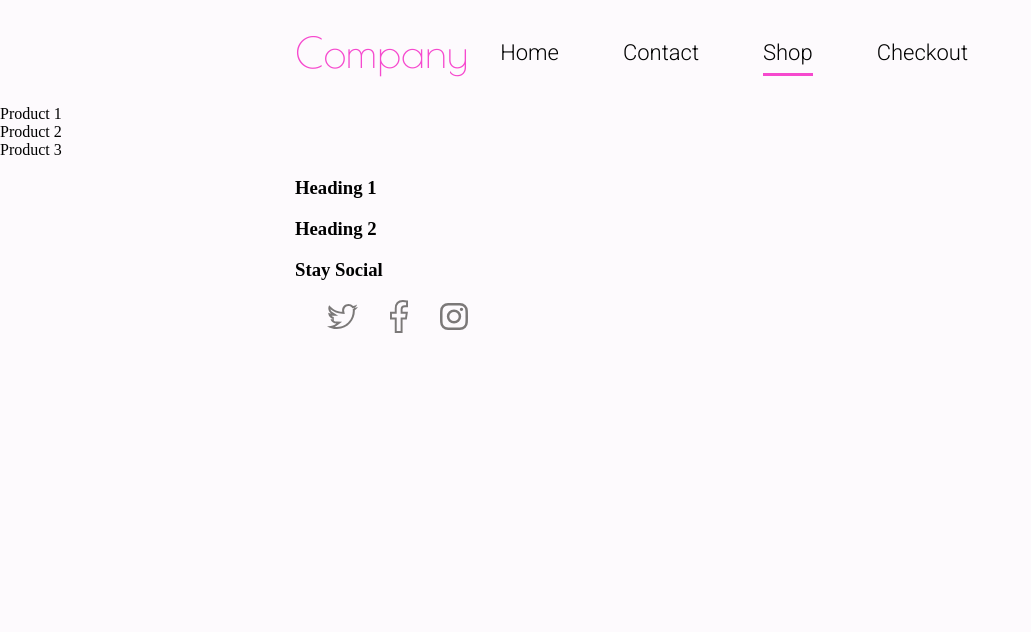
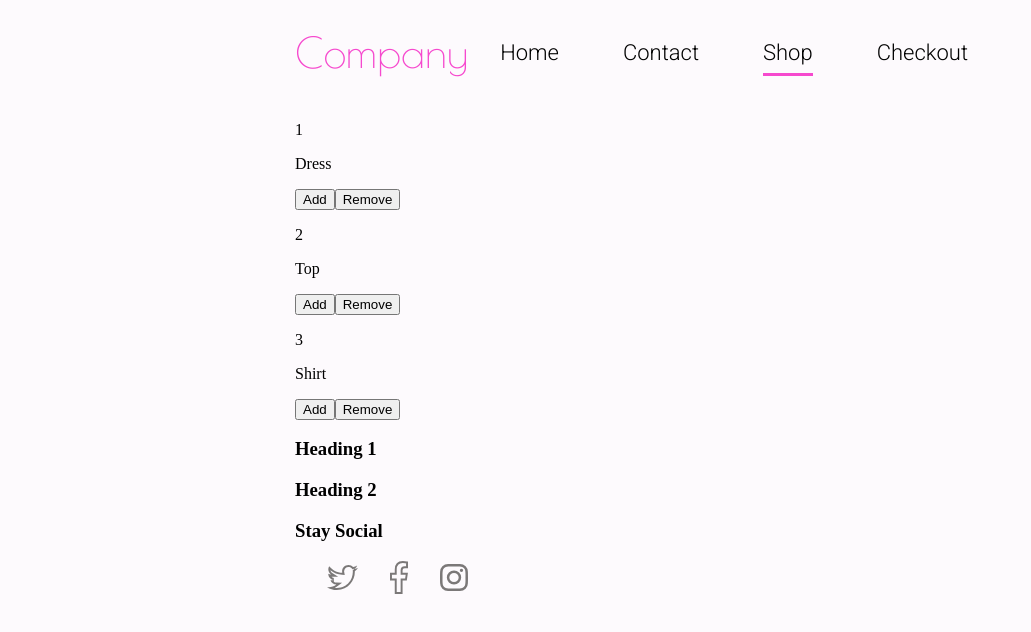
Before and after one commit to RahinF/shop, a React (Create React App) app: page /shop in a window 1280 px wide. Shown: the top 632 px of the page, without its empty margins (0-1031 px from the left). Built offline with nearby package versions, Linux system fonts and the light colour scheme.

Commit message:
added dummy items to shop, added provider and reducer for shopping cart functionality, product can add and remove items from cart

```diff
--- a/src/App.js
+++ b/src/App.js
@@ -6,23 +6,25 @@ import Home from "./Home";
 import Checkout from "./Checkout";
 import Shop from "./Shop";
 import Contact from "./Contact";
-import {GlobalStyle} from "./globalStyles"
+import { GlobalStyle } from "./globalStyles";
+import { CartProvider } from "./CartProvider";
+import reducer, { initialState } from "./cartReducer";
 
 function App() {
   return (
-    <>
-      <GlobalStyle/>
+    <CartProvider initialState={initialState} reducer={reducer}>
+      <GlobalStyle />
       <Router>
         <Header />
         <Switch>
-          <Route path='/' exact component={Home} />
-          <Route path='/checkout' component={Checkout} />
-          <Route path='/shop' component={Shop} />
-          <Route path='/contact' component={Contact} />
+          <Route path="/" exact component={Home} />
+          <Route path="/checkout" component={Checkout} />
+          <Route path="/shop" component={Shop} />
+          <Route path="/contact" component={Contact} />
         </Switch>
       </Router>
       <Footer />
-    </>
+    </CartProvider>
   );
 }
 
--- /dev/null
+++ b/src/CartProvider.js
@@ -0,0 +1,13 @@
+import { createContext, useContext, useReducer } from "react";
+
+export const CartContext = createContext();
+
+export const CartProvider = ({ reducer, initialState, children }) => {
+  return (
+    <CartContext.Provider value={useReducer(reducer, initialState)}>
+      {children}
+    </CartContext.Provider>
+  );
+};
+
+export const useCartContext = () => useContext(CartContext);
--- /dev/null
+++ b/src/Product.js
@@ -0,0 +1,24 @@
+import React from "react";
+import { useCartContext } from "./CartProvider";
+
+function Product({ id, name }) {
+  const [, dispatch] = useCartContext();
+
+  const addToCart = () => {
+    dispatch({ type: "ADD_TO_CART", item: { id: id, name: name } });
+  };
+
+  const removeFromCart = () => {
+    dispatch({ type: "REMOVE_FROM_CART", id: id });
+  };
+  return (
+    <div>
+      <p>{id}</p>
+      <p>{name}</p>
+      <button onClick={addToCart}>Add</button>
+      <button onClick={addToCart}>Remove</button>
+    </div>
+  );
+}
+
+export default Product;
--- a/src/Shop.js
+++ b/src/Shop.js
@@ -1,16 +1,22 @@
-import React from 'react'
+import React, { useState } from "react";
+import Product from "./Product";
+import {Container} from "./globalStyles"
+
 
 function Shop() {
-    return (
-        <div>
+  const [items, setItems] = useState([
+    { id: 1, name: "Dress" },
+    { id: 2, name: "Top" },
+    { id: 3, name: "Shirt" },
+  ]);
 
-
-            <div>Product 1</div>
-            <div>Product 2</div>
-            <div>Product 3</div>
-
-        </div>
-    )
+  return (
+    <Container>
+      {items.map((item) => (
+        <Product key={item.id} id={item.id} name={item.name} />
+      ))}
+    </Container>
+  );
 }
 
-export default Shop
+export default Shop;
--- /dev/null
+++ b/src/cartReducer.js
@@ -0,0 +1,36 @@
+// inital state
+const cart = [];
+
+export const initialState = {
+    cart: [],
+
+};
+// get cart from local storage
+
+// save cart to local storage
+
+// get item total
+
+// get cart quanity
+
+// increase item qty
+
+// decrease item qty
+
+// remove item
+
+// reducer
+const reducer = (state, action) => {
+
+    switch (action.type) {
+        case 'ADD_TO_CART':
+            break;
+        case 'REMOVE_FROM_CART':
+            break;
+        default:
+            return state;
+
+    }
+};
+
+export default reducer;
```
Also changed, not shown: src/cartContext.js (deleted, +0 -15 lines), 1 other file (tests, documents, lock files or other folders).
